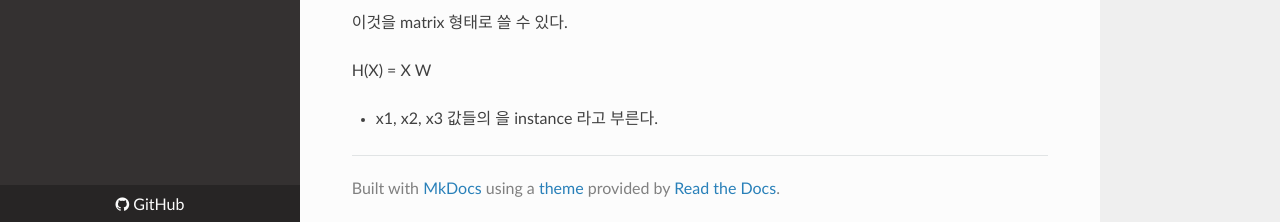
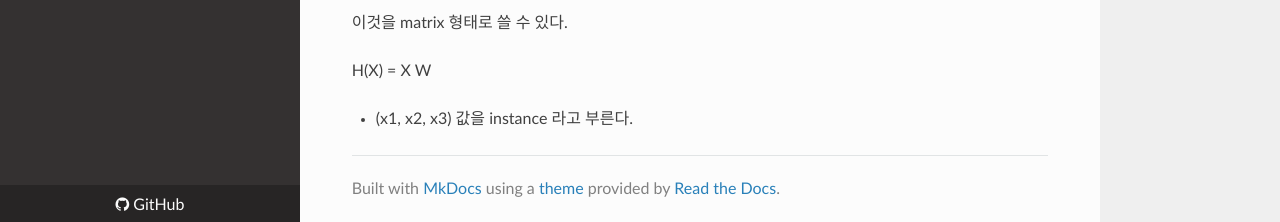
Before and after one commit to WonyoungCho/AI, an MkDocs documentation site: the page built from docs/linear_regression.md, in a window 1280 px wide and 939 px high. Shown: the part 714-936 px from the top of the window. Built offline with MkDocs 1.6.1, drawn with Linux system fonts in a browser that asks for light colours; nearby versions of some CDN libraries; old or Windows-style settings are respelled for this version of MkDocs.

Commit message:
Update linear_regression.md

```diff
--- a/docs/linear_regression.md
+++ b/docs/linear_regression.md
@@ -29,4 +29,4 @@ H(x1,x2,x3) = w1 x1 + w2 x2 + w3 x3 + b
 
 H(X) = X W
 
-- x1, x2, x3 값들의 을 instance 라고 부른다.
+- (x1, x2, x3) 값을 instance 라고 부른다.
```
